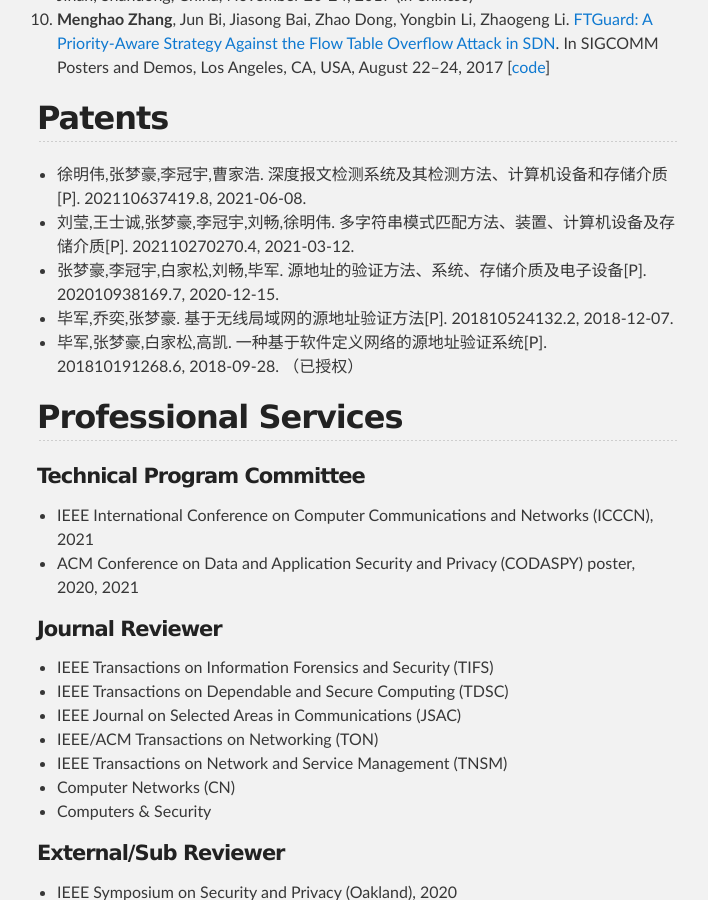
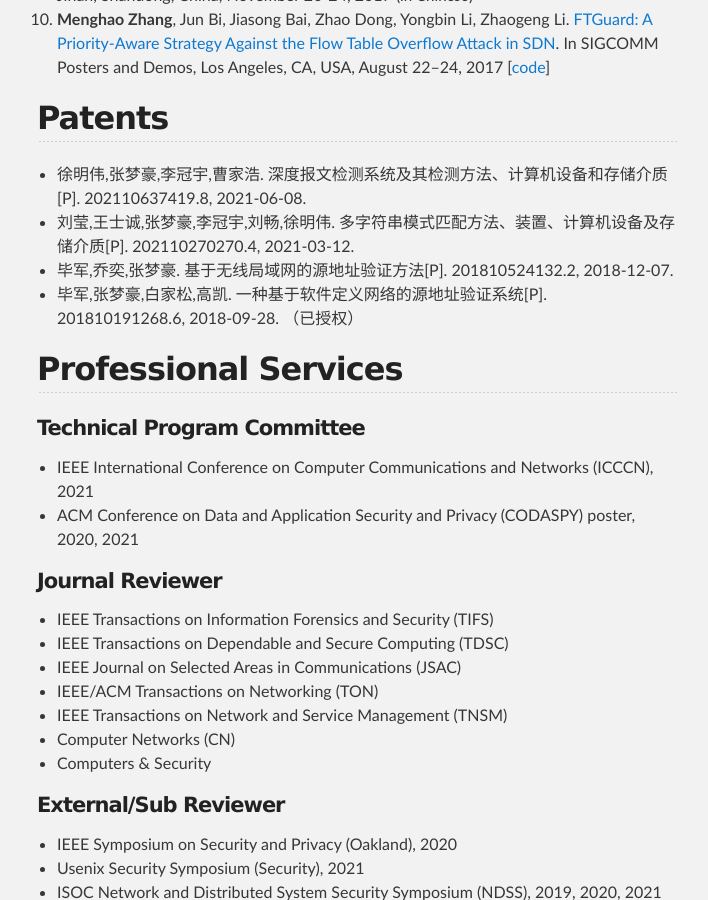
Before and after one commit to zhangmenghao/zhangmenghao.github.io, a Jekyll site: the page built from index.md, in a window 1280 px wide and 900 px high, scrolled down 2626 px. Shown: the whole window, without its empty margins (283-991 px from the left). Built offline with Jekyll 4.4.1, drawn with Linux system fonts in a browser that asks for light colours.

Commit message:
Update patent

```diff
--- a/index.md
+++ b/index.md
@@ -76,7 +76,6 @@
 ## Patents
 * 徐明伟,张梦豪,李冠宇,曹家浩. 深度报文检测系统及其检测方法、计算机设备和存储介质[P]. 202110637419.8, 2021-06-08.
 * 刘莹,王士诚,张梦豪,李冠宇,刘畅,徐明伟. 多字符串模式匹配方法、装置、计算机设备及存储介质[P]. 202110270270.4, 2021-03-12.
-* 张梦豪,李冠宇,白家松,刘畅,毕军. 源地址的验证方法、系统、存储介质及电子设备[P]. 202010938169.7, 2020-12-15.
 * 毕军,乔奕,张梦豪. 基于无线局域网的源地址验证方法[P]. 201810524132.2, 2018-12-07.
 * 毕军,张梦豪,白家松,高凯. 一种基于软件定义网络的源地址验证系统[P]. 201810191268.6, 2018-09-28. （已授权）
 
```
